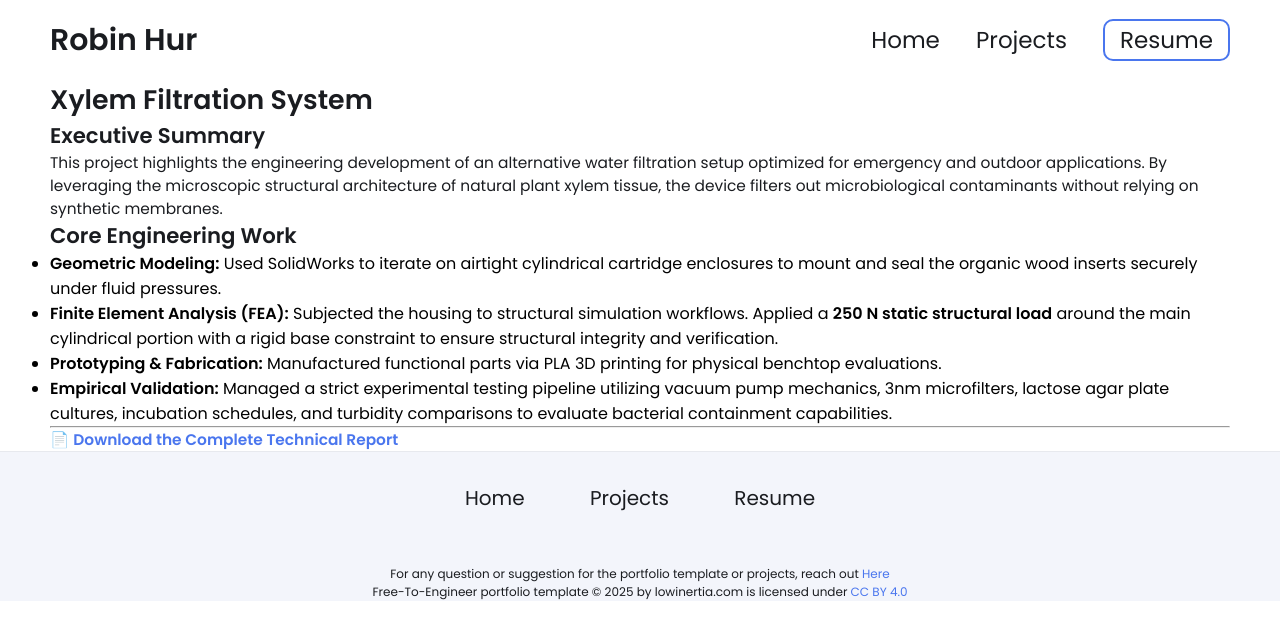
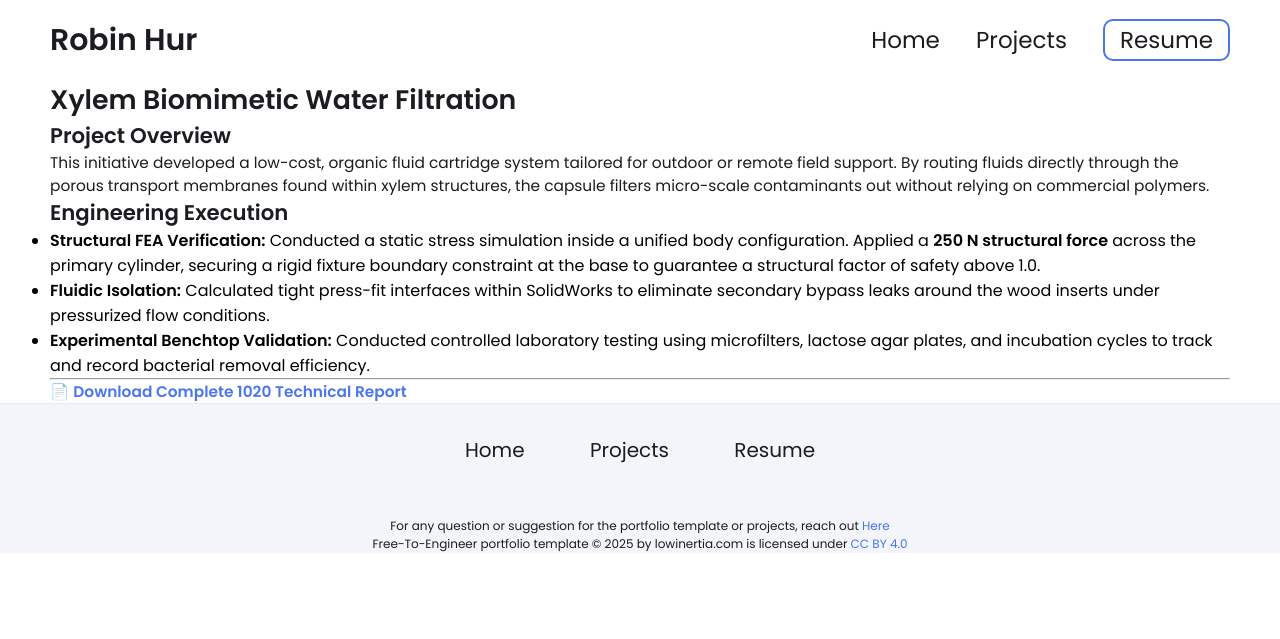
Before and after one commit to RobinKHur/RobinKHur.github.io, a Jekyll site: the page built from _projects/Clean-My-Water/index.md, in a window 1280 px wide. Shown: the top 639 px of the page. Built offline with Jekyll 4.4.1, drawn with Linux system fonts in a browser that asks for light colours.

Commit message:
Update index.md

```diff
--- a/_projects/Clean-My-Water/index.md
+++ b/_projects/Clean-My-Water/index.md
@@ -1,26 +1,25 @@
 ---
 layout: wrapper
-title: "Xylem Water Filtration System"
-description: "Led the mechanical design, iterative prototyping, and structural validation of an eco-friendly, biodegradable water filtration device utilizing natural plant xylem tissue."
+title: "Xylem Biomimetic Water Filtration"
+description: "Led the mechanical design, structural FEA verification, and prototyping of an eco-friendly water filtration capsule utilizing natural plant xylem tissues to remove microbiological contaminants."
 skills:
-  - CAD Design & FEA (SolidWorks)
-  - 3D Printing (PLA)
-  - Laboratory Bacterial Analysis
-  - Technical Documentation
+  - CAD Modeling (SolidWorks)
+  - Finite Element Analysis (FEA)
+  - 3D Printing (PLA Prototyping)
+  - Laboratory Microfluidics
 main-image: water-filter.png
 ---
 
-# Xylem Filtration System
+# Xylem Biomimetic Water Filtration
 
-## Executive Summary
-This project highlights the engineering development of an alternative water filtration setup optimized for emergency and outdoor applications. By leveraging the microscopic structural architecture of natural plant xylem tissue, the device filters out microbiological contaminants without relying on synthetic membranes.
+## Project Overview
+This initiative developed a low-cost, organic fluid cartridge system tailored for outdoor or remote field support. By routing fluids directly through the porous transport membranes found within xylem structures, the capsule filters micro-scale contaminants out without relying on commercial polymers.
 
-## Core Engineering Work
-* **Geometric Modeling:** Used SolidWorks to iterate on airtight cylindrical cartridge enclosures to mount and seal the organic wood inserts securely under fluid pressures.
-* **Finite Element Analysis (FEA):** Subjected the housing to structural simulation workflows. Applied a **250 N static structural load** around the main cylindrical portion with a rigid base constraint to ensure structural integrity and verification.
-* **Prototyping & Fabrication:** Manufactured functional parts via PLA 3D printing for physical benchtop evaluations.
-* **Empirical Validation:** Managed a strict experimental testing pipeline utilizing vacuum pump mechanics, 3nm microfilters, lactose agar plate cultures, incubation schedules, and turbidity comparisons to evaluate bacterial containment capabilities.
+## Engineering Execution
+* **Structural FEA Verification:** Conducted a static stress simulation inside a unified body configuration. Applied a **250 N structural force** across the primary cylinder, securing a rigid fixture boundary constraint at the base to guarantee a structural factor of safety above 1.0.
+* **Fluidic Isolation:** Calculated tight press-fit interfaces within SolidWorks to eliminate secondary bypass leaks around the wood inserts under pressurized flow conditions.
+* **Experimental Benchtop Validation:** Conducted controlled laboratory testing using microfilters, lactose agar plates, and incubation cycles to track and record bacterial removal efficiency.
 
 ---
 
-📄 **[Download the Complete Technical Report]({{ '/1020-Report-2025.pdf' | relative_url }})**
+📄 **[Download Complete 1020 Technical Report]({{ '/1020-Report-2025.pdf' | relative_url }})**
```
